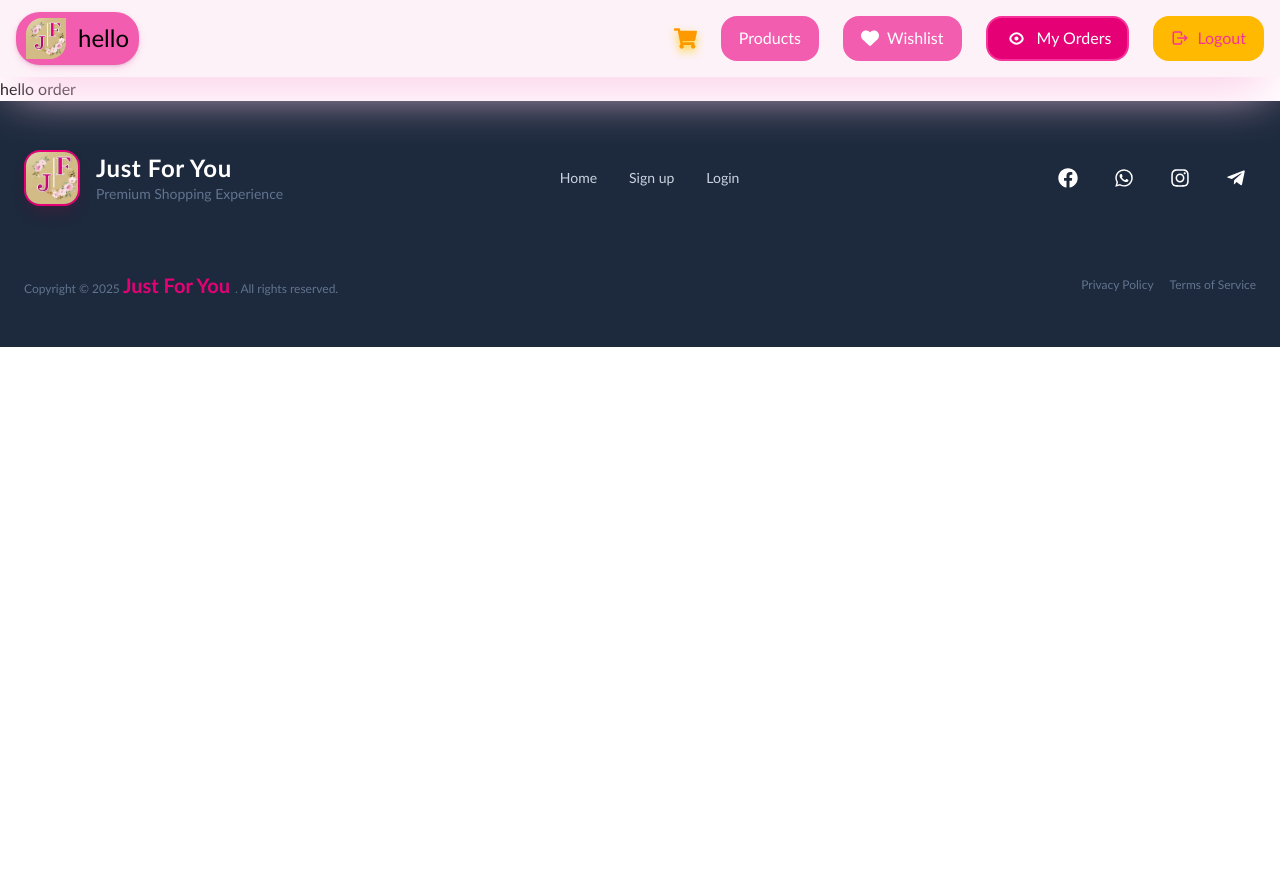
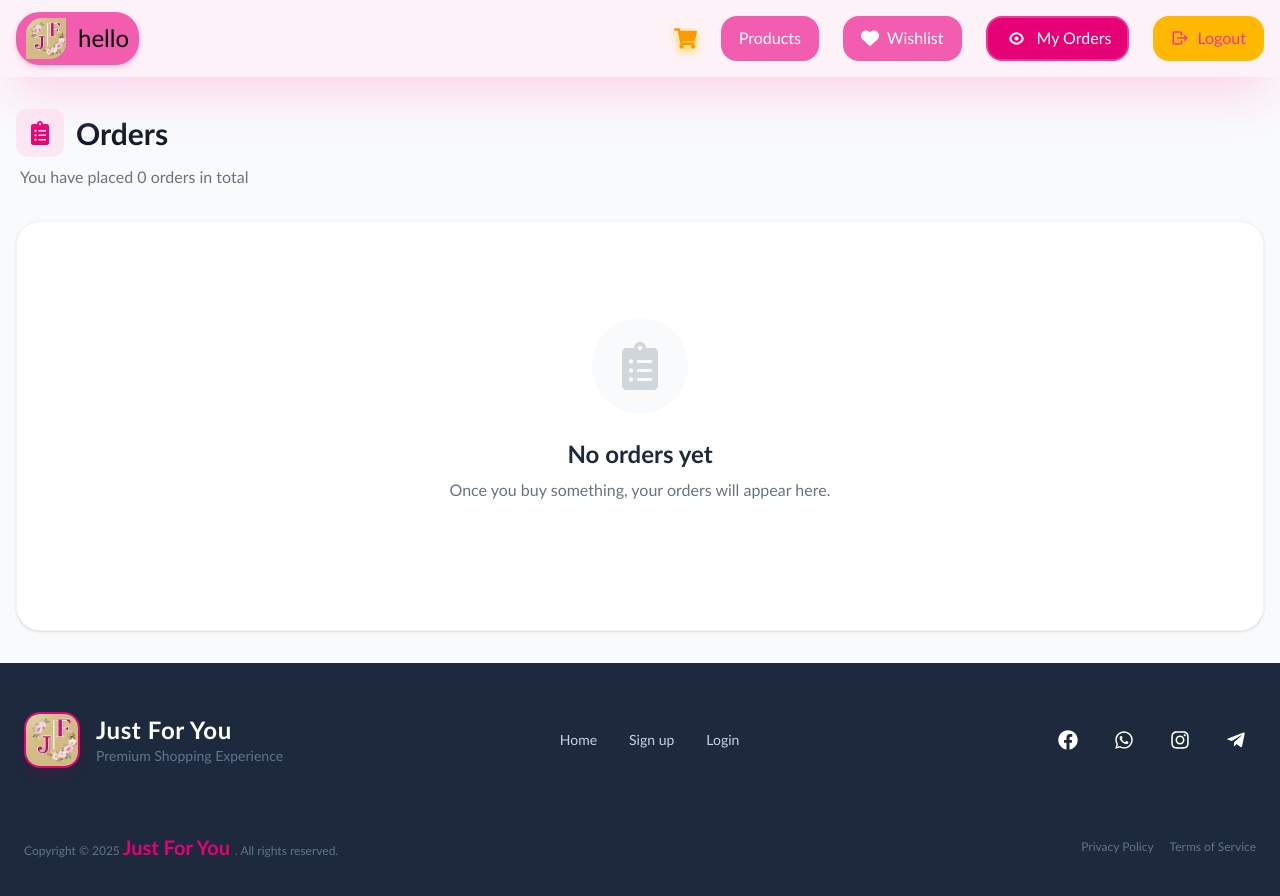
Before and after one commit to YahiaAshraf-CS/Just_For_You_Frontend, a React (Vite) app: page /orders in a window 1280 px wide. Shown: the top 896 px of the page. Before the commit the page ends 800 px from the top, so only its background shows below. Built offline with nearby package versions, Linux system fonts and the light colour scheme.

Commit message:
user view orders

```diff
--- a/src/pages/ViewOrders.jsx
+++ b/src/pages/ViewOrders.jsx
@@ -1,15 +1,107 @@
-import React from 'react'
-import NavbarUser from '../layout/NavbarUser'
-import Footer from '../layout/Footer'
+import React, { useState, useEffect } from "react";
+import NavbarUser from "../layout/NavbarUser";
+import Footer from "../layout/Footer";
+import { FaClipboardList, FaCalendarAlt, FaBox, FaArrowRight, FaCheckCircle } from "react-icons/fa";
 
 function ViewOrders() {
-  return (
-      <>
-          <NavbarUser />
-          <h1>hello order</h1>
-          <Footer />
-      </>
-  );
+   const [orders, setOrders] = useState([]);
+
+
+   const api = "http://127.0.0.1:5000/api/orders/";
+
+   const currentUser = JSON.parse(localStorage.getItem("currentUser"));
+   const user_id = currentUser?.id;
+
+   useEffect(() => {
+       if (user_id) {
+           get_orders();
+       }
+   }, [user_id]);
+
+   const get_orders = async () => {
+       try {
+
+           const response = await fetch(`${api}${user_id}`);
+
+           if (response.ok) {
+               const data = await response.json();
+
+
+               setOrders(data);
+           } else {
+               console.error("Failed to fetch orders");
+           }
+       } catch (error) {
+           console.error("Error fetching orders:", error);
+       }
+   };
+    return (
+        <div className="bg-gray-50 min-h-screen flex flex-col font-sans">
+            <NavbarUser />
+
+            <div className="flex-grow container mx-auto px-4 py-8">
+                <div className="mb-8">
+                    <h1 className="text-3xl font-extrabold text-gray-900 flex items-center gap-3">
+                        <span className="bg-pink-100 text-pink-600 p-3 rounded-xl">
+                            <FaClipboardList size={24} />
+                        </span>
+                        Orders
+                    </h1>
+                    <p className="text-gray-500 mt-2 ml-1">
+                        You have placed {orders.length} {orders.length === 1 ? "order" : "orders"} in total
+                    </p>
+                </div>
+
+                {orders.length === 0 ? (
+                    <div className="flex flex-col items-center justify-center py-24 bg-white rounded-3xl shadow-sm border border-gray-100 text-center">
+                        <div className="bg-gray-50 p-6 rounded-full mb-6">
+                            <FaClipboardList size={48} className="text-gray-300" />
+                        </div>
+                        <h2 className="text-2xl font-bold text-gray-800 mb-2">No orders yet</h2>
+                        <p className="text-gray-500 mb-8">Once you buy something, your orders will appear here.</p>
+                    </div>
+                ) : (
+                    <div className="max-w-5xl mx-auto space-y-4">
+                        {orders.map((order) => (
+                            <div key={order.id} className="bg-white p-6 rounded-2xl shadow-sm border border-gray-100 hover:shadow-md transition-shadow duration-200">
+                                <div className="flex flex-col sm:flex-row justify-between items-center gap-6">
+                                    <div className="flex items-center gap-4 w-full sm:w-auto">
+                                        <div className="h-14 w-14 rounded-xl bg-pink-100 text-pink-600 flex items-center justify-center font-bold text-xl">
+                                            {order.product_name?.charAt(0).toUpperCase()}
+                                        </div>
+                                        <div>
+                                            <div className="text-gray-900 font-bold text-lg">Order #{order.id}</div>
+                                            <div className="text-sm text-gray-400 flex items-center gap-1">
+                                                <FaCalendarAlt size={12} />
+                                                {new Date(order.order_date).toLocaleDateString()}
+                                            </div>
+                                        </div>
+                                    </div>
+                                    <div className="flex-grow flex items-center gap-3 bg-gray-50 p-3 rounded-xl">
+                                        <FaBox className="text-pink-300" size={18} />
+                                        <div>
+                                            <p className="text-sm font-bold text-gray-700">{order.product_name}</p>
+                                            <p className="text-xs text-gray-500 font-medium">Quantity: {order.quantity}</p>
+                                        </div>
+                                    </div>
+                                    <div className="flex flex-col items-center sm:items-end gap-2 w-full sm:w-auto">
+                                        <div className="text-2xl font-black text-pink-600">
+                                            ${order.total_price} <span className="text-xs text-gray-400 font-normal">SAR</span>
+                                        </div>
+                                        <span className="inline-flex items-center gap-1 px-4 py-1 rounded-full text-[10px] font-bold uppercase tracking-wider bg-green-50 text-green-600 border border-green-100">
+                                            <FaCheckCircle size={10} /> Paid & Confirmed
+                                        </span>
+                                    </div>
+                                </div>
+                            </div>
+                        ))}
+                    </div>
+                )}
+            </div>
+
+            <Footer />
+        </div>
+    );
 }
 
-export default ViewOrders
+export default ViewOrders;
```
